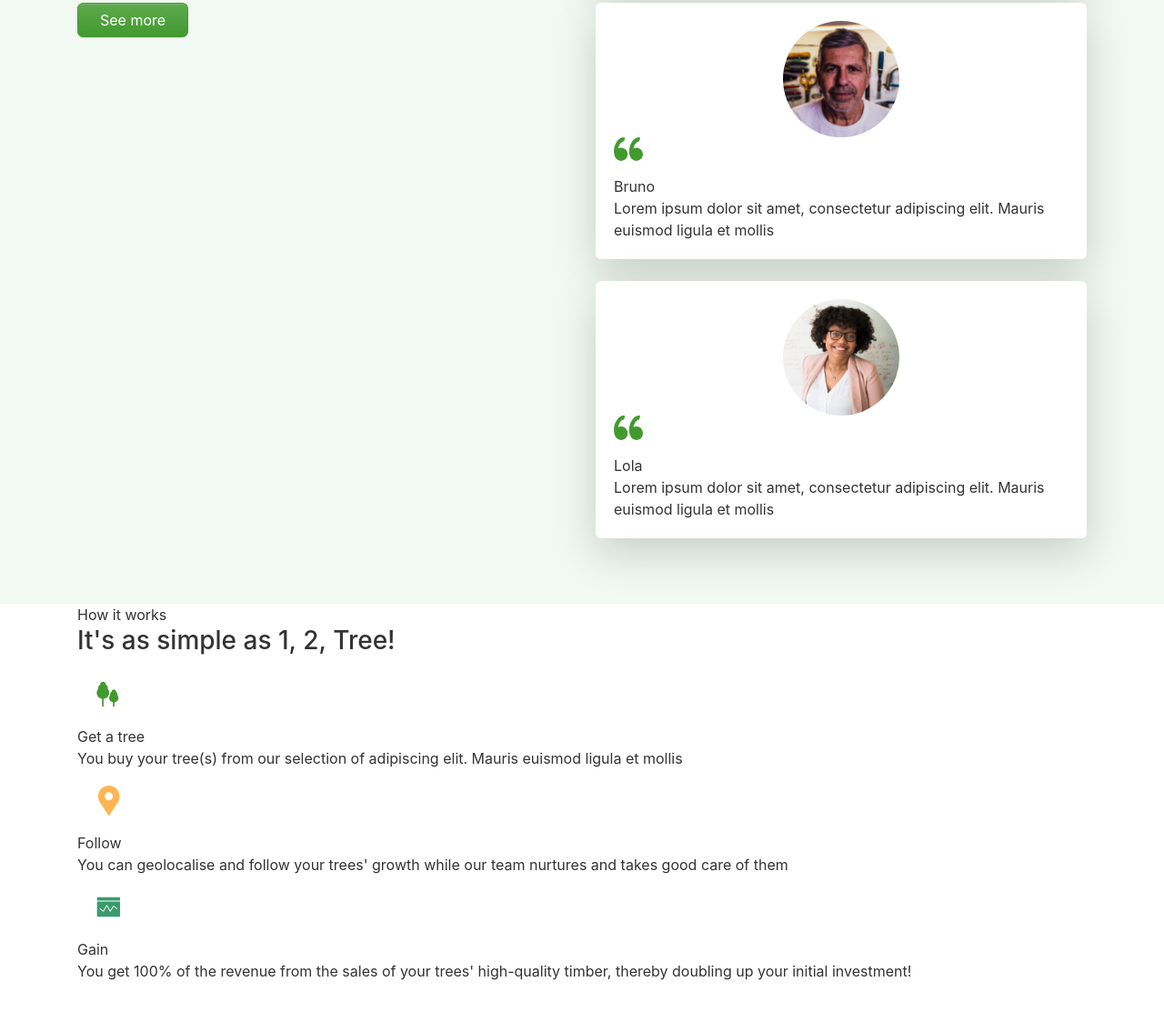
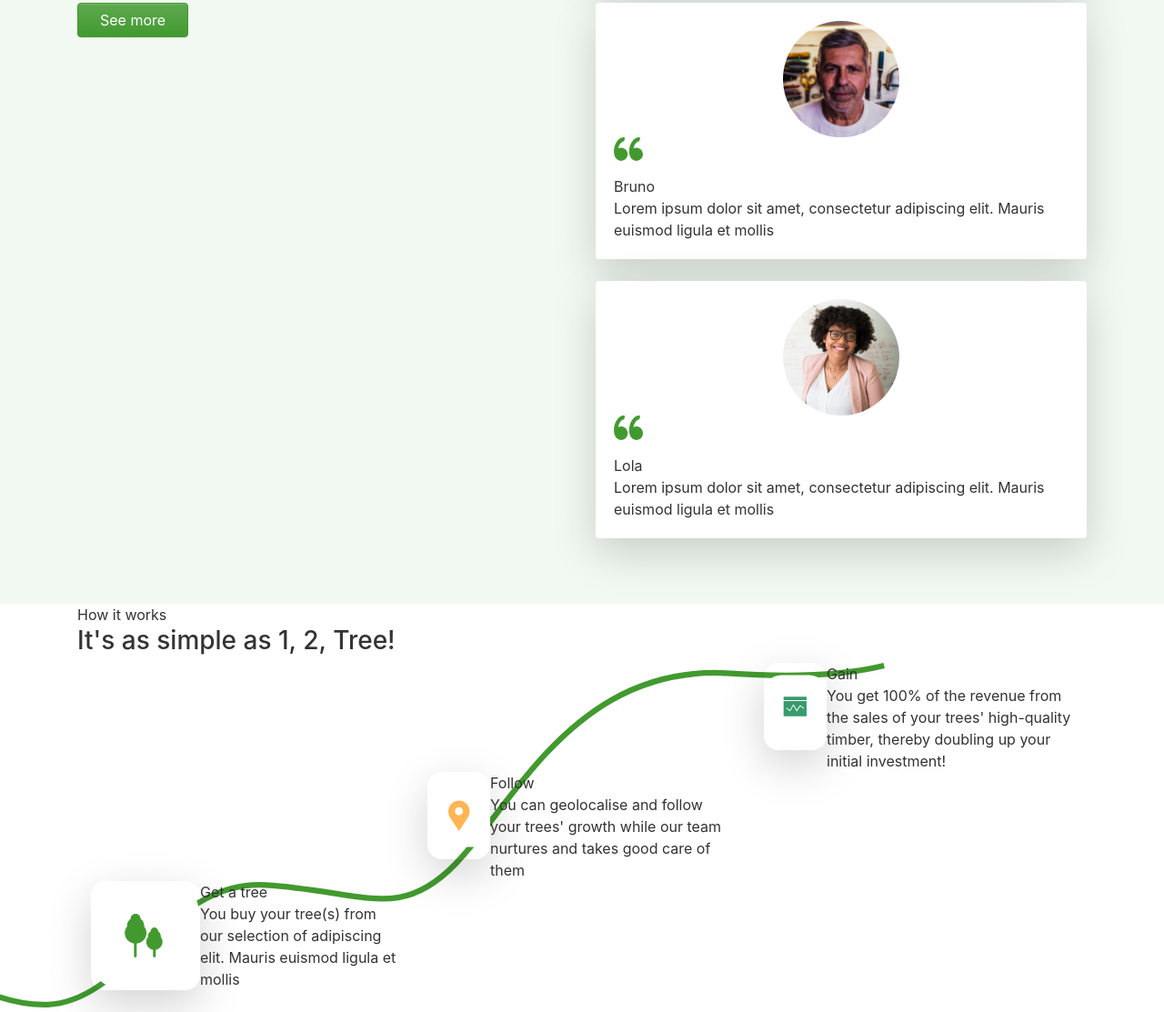
Before and after one commit to VladimirDima/ecotree-test, a website with bundled scripts: page index.html in a window 1280 px wide. Shown: the part 351-1464 px from the top of the page at 91% size. Before the commit the page ends 1431 px from the top, so only its background shows below. Built offline with nearby package versions, Linux system fonts and the light colour scheme; files whose address does not match are found by name.

Commit message:
initial structure for the how-it-works section

```diff
--- a/index.html
+++ b/index.html
@@ -71,21 +71,38 @@
             <div class="line-graphic"></div>
             <div class="section-title">How it works</div>
             <h3>It's as simple as 1, 2, Tree!</h3>
-            <div class="how-it-works">
-                <div class="how-it-works-card">
-                    <img src="./assets/img/icons/tree-icon.svg" class="how-it-works-icon" alt="">
+            <div class="container flex-wrap position-relative how-it-works">
+                <img src="./assets/img/graphics/Courbe.svg" class="position-absolute w-100 line" alt="">
+                <div class="row how-it-works-card order-3">
+                    <div class="col-md-4 d-flex">
+                        <img src="./assets/img/icons/tree-icon.svg" class="rounded-1 shadow-lg mb-4 how-it-works-icon" alt="">
+                        <div class="how-it-works-text">
                             <div class="how-it-works-title">Get a tree</div>
                             <div class="how-it-works-description">You buy your tree(s) from our selection of adipiscing elit. Mauris euismod ligula et mollis</div>
                         </div>
-                <div class="how-it-works-card">
-                    <img src="./assets/img/icons/pin-icon.svg" class="how-it-works-icon" alt="">
+                    </div>
+                </div>
+                <div class="row how-it-works-card order-2">
+                    <div class="col-md-4"></div>
+                    <div class="col-md-4 d-flex">
+                        <img src="./assets/img/icons/pin-icon.svg" class="rounded-1 shadow-lg mb-4 how-it-works-icon" alt="">
+                        <div class="how-it-works-text">
                             <div class="how-it-works-title">Follow</div>
                             <div class="how-it-works-description">You can geolocalise and follow your trees' growth while our team nurtures and takes good care of them</div>
                         </div>
-                <div class="how-it-works-card">
-                    <img src="./assets/img/icons/graph-icon.svg" class="how-it-works-icon" alt="">
+                    </div>
+                    <div class="col-md-4"></div>
+                </div>
+                <div class="row how-it-works-card order-1">
+                    <div class="col-md-4"></div>
+                    <div class="col-md-4"></div>
+                    <div class="col-md-4 d-flex">
+                        <img src="./assets/img/icons/graph-icon.svg" class="rounded-1 shadow-lg mb-4 how-it-works-icon" alt="">
+                        <div class="how-it-works-text">
                             <div class="how-it-works-title">Gain</div>
                             <div class="how-it-works-description">You get 100% of the revenue from the sales of your trees' high-quality timber, thereby doubling up your initial investment!</div>
+                        </div>
+                    </div>
                 </div>
             </div>
         </div>
--- a/scss/custom-styles.scss
+++ b/scss/custom-styles.scss
@@ -12,7 +12,6 @@ $enable-shadows: true;
 // Customize some defaults
 $body-color: #333;
 $body-bg: #fff;
-$border-radius: .4rem;
 $success: #7952b3;
 $cta-green:#429A2F;
 $primary:#F2F9F2;
@@ -44,7 +43,7 @@ $primary:#F2F9F2;
 // @import "bootstrap/scss/progress";
 // @import "bootstrap/scss/media";
 // @import "bootstrap/scss/list-group";
-@import "bootstrap/scss/close";
+// @import "bootstrap/scss/close";
 // @import "bootstrap/scss/toasts";
 @import "bootstrap/scss/modal"; // Requires transitions
 // @import "bootstrap/scss/tooltip";
@@ -56,6 +55,7 @@ $primary:#F2F9F2;
 //
 // Custom styles
 @import "testimonial-card";
+@import "custom-utility-classes";
 // Customising bootstrap default classes
 .btn-primary {
     @include button-variant($cta-green, darken($cta-green, 0%));
@@ -65,3 +65,12 @@ $primary:#F2F9F2;
 .green-section {
     background: $primary;
 }
+
+// How it works section
+.line {
+    display: none;
+    right: 20%;
+    @include media-breakpoint-up(md) {
+        display: block;
+    }
+}
```
Also changed, not shown: assets/css/custom-styles.css, 1 other file. Lines whose indentation alone changed are shown as unchanged.
